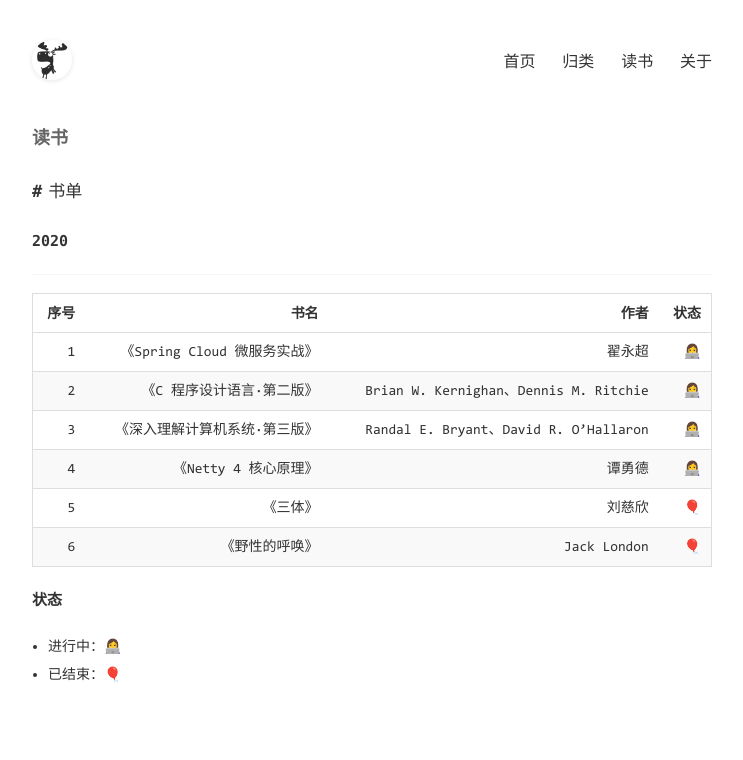
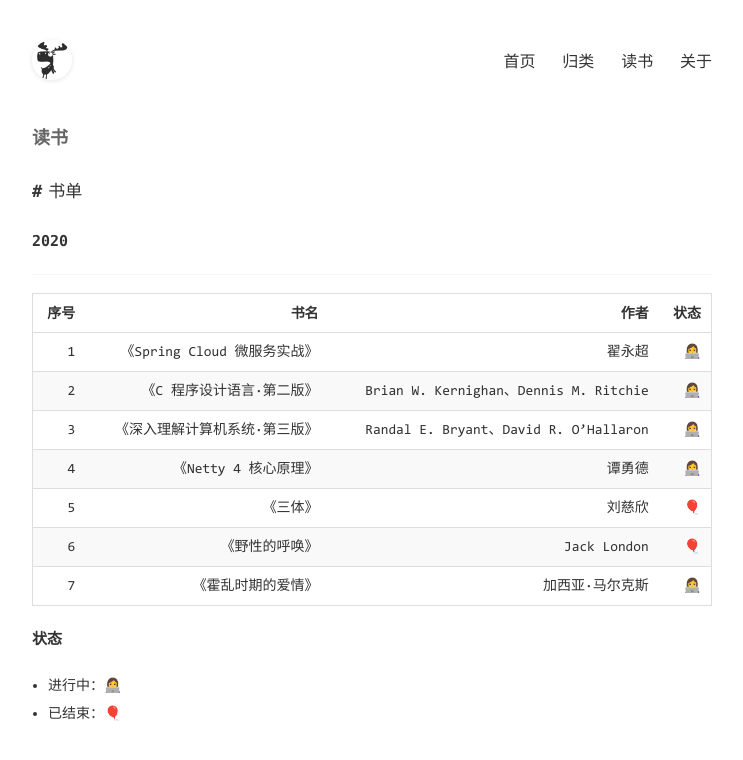
Before and after one commit to Suomea/Suomea.github.io, a Jekyll site: the page built from pages/books.md, in a window 1280 px wide. Shown: the top 760 px of the page, without its empty margins (268-1011 px from the left). Built offline with Jekyll 4.4.1, drawn with Linux system fonts in a browser that asks for light colours.

Commit message:
:tada: 新增《霍乱时期的爱情》。

```diff
--- a/pages/books.md
+++ b/pages/books.md
@@ -15,6 +15,7 @@ title: 读书
 | 4 | 《Netty 4 核心原理》 | 谭勇德  | 👩‍💻 |
 | 5 | 《三体》 | 刘慈欣  | 🎈 |
 | 6 | 《野性的呼唤》 | Jack London | 🎈 |
+| 7 | 《霍乱时期的爱情》 | 加西亚·马尔克斯 | 👩‍💻 |
 
 ### 状态
 - 进行中：👩‍💻
```
